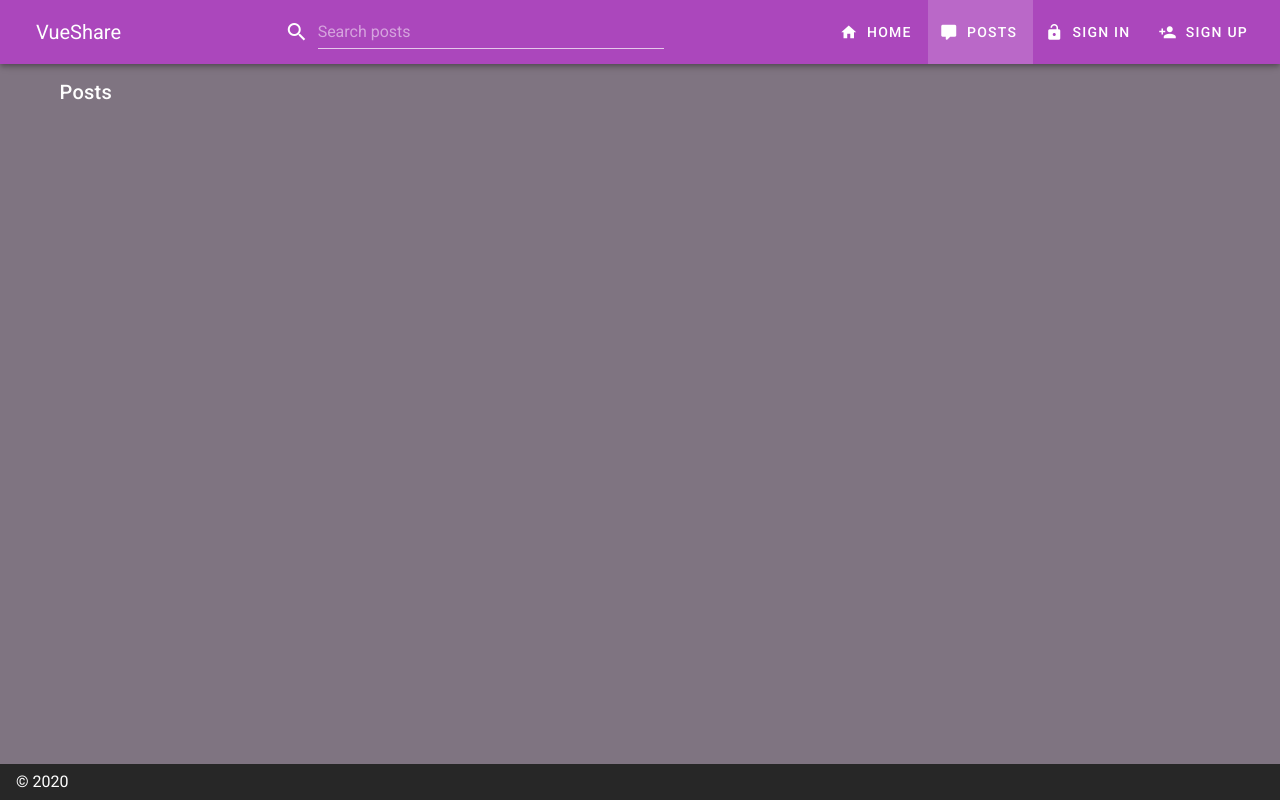
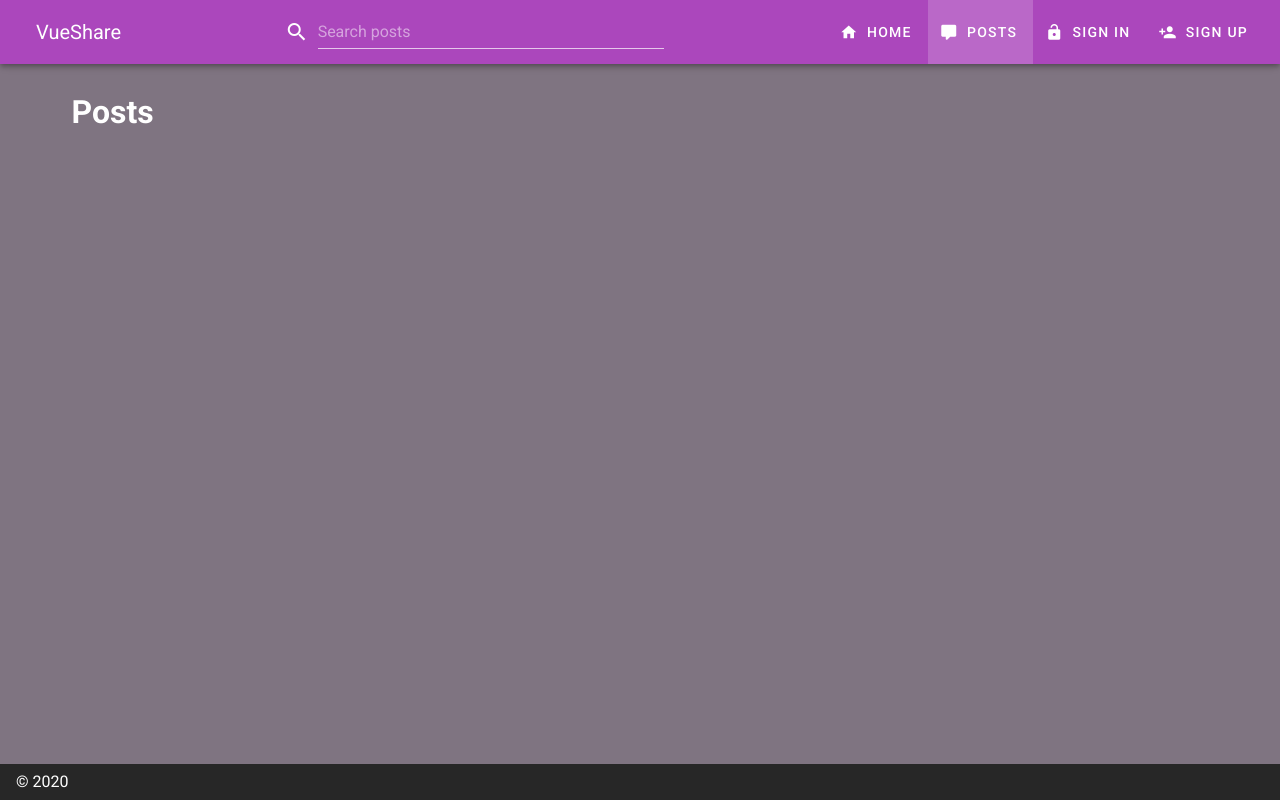
Before and after one commit to blessedsibanda/vue-share, a Nuxt app: page /posts in a window 1280 px wide. Built offline with nearby package versions, Linux system fonts and the light colour scheme.

Commit message:
placehodler components & page transition

```diff
--- /dev/null
+++ b/assets/transition.css
@@ -0,0 +1,10 @@
+.page-enter-active,
+.page-leave-active {
+  transition: all 0.25s;
+}
+
+.page-enter,
+.page-leave-active {
+  opacity: 0;
+  transform: scale(2) translateX(-25px);
+}
--- /dev/null
+++ b/components/Auth/Profile.vue
@@ -0,0 +1,12 @@
+<template>
+  <v-container>
+    <h1>Profile</h1>
+  </v-container>
+</template>
+
+<script>
+export default {};
+</script>
+
+<style>
+</style>
--- a/pages/posts.vue
+++ b/components/Auth/Signin.vue
@@ -1,7 +1,7 @@
 <template>
-  <div>
-    <h1 class="title">Posts</h1>
-  </div>
+  <v-container>
+    <h1>Sign In</h1>
+  </v-container>
 </template>
 
 <script>
--- /dev/null
+++ b/components/Posts/AddPost.vue
@@ -0,0 +1,12 @@
+<template>
+  <v-container>
+    <h1>Add Post</h1>
+  </v-container>
+</template>
+
+<script>
+export default {};
+</script>
+
+<style>
+</style>
--- /dev/null
+++ b/components/Posts/Posts.vue
@@ -0,0 +1,12 @@
+<template>
+  <v-container>
+    <h1>Posts</h1>
+  </v-container>
+</template>
+
+<script>
+export default {};
+</script>
+
+<style>
+</style>
--- a/nuxt.config.js
+++ b/nuxt.config.js
@@ -22,7 +22,7 @@ export default {
 	/*
   ** Global CSS
   */
-	css: [],
+	css: [ '~/assets/transition.css' ],
 	/*
   ** Plugins to load before mounting the App
   */
--- /dev/null
+++ b/pages/posts/add.vue
@@ -0,0 +1,15 @@
+<template>
+  <div>
+    <AddPost />
+  </div>
+</template>
+
+<script>
+import AddPost from "@/components/Posts/AddPost";
+export default {
+  components: { AddPost }
+};
+</script>
+
+<style>
+</style>
--- /dev/null
+++ b/pages/posts/index.vue
@@ -0,0 +1,15 @@
+<template>
+  <div>
+    <Posts />
+  </div>
+</template>
+
+<script>
+import Posts from "@/components/Posts/Posts";
+export default {
+  components: { Posts }
+};
+</script>
+
+<style>
+</style>
--- /dev/null
+++ b/pages/profile.vue
@@ -0,0 +1,15 @@
+<template>
+  <div>
+    <Profile />
+  </div>
+</template>
+
+<script>
+import Posts from "@/components/Auth/Profile";
+export default {
+  components: { Profile }
+};
+</script>
+
+<style>
+</style>
--- a/pages/signin.vue
+++ b/pages/signin.vue
@@ -1,11 +1,14 @@
 <template>
   <div>
-    <h1 class="title">Sign In</h1>
+    <SignIn />
   </div>
 </template>
 
 <script>
-export default {};
+import SignIn from "@/components/Auth/Signin";
+export default {
+  components: { SignIn }
+};
 </script>
 
 <style>
```
Also changed, not shown: components/Auth/Signup.vue (added, +12 -0 lines).
